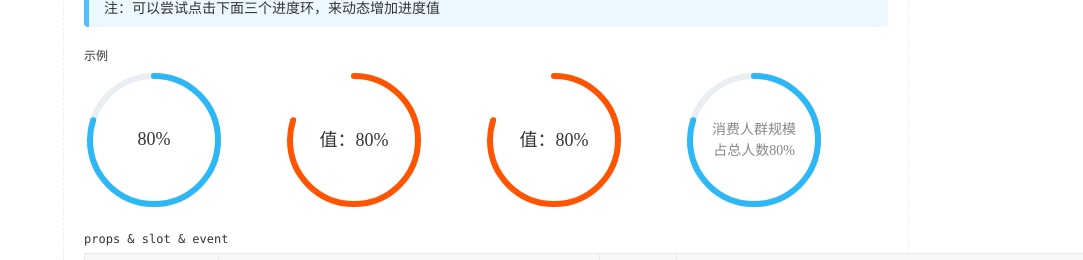
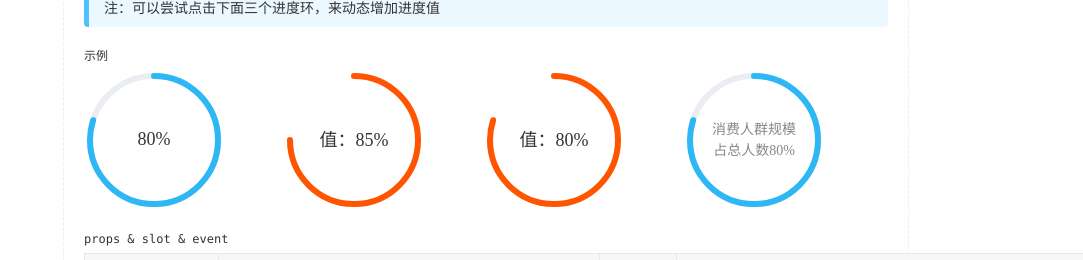
Before and after one commit to kule2018/qiaodaima.github.io, a Vue app: page / in a window 1280 px wide. Shown: the part 284-544 px from the top of the page, without its empty margins (197-1280 px from the left). Built offline with nearby package versions, Linux system fonts and the light colour scheme.

Commit message:
优化进度环组件

```diff
--- a/examples/doc-progress-circle.vue
+++ b/examples/doc-progress-circle.vue
@@ -20,15 +20,13 @@
 
       <progress-circle
         :size="140"
-        :percent="percent"
+        :percent="75"
         :trail-color="'transparent'"
         :stroke-color="'#ff5500'"
         :text="{show: false}"
-        :speed="0"
-        @click.native="percentIncrease">
+        :speed="0">
         <p slot="content">
-          <span v-if="percent !== 100" style="font-size: 18px;">值：{{percent}}%</span>
-          <span v-else style="font-size: 20px; color: #5cb85c">ok</span>
+          <span style="font-size: 18px;">值：85%</span>
         </p>
       </progress-circle>
 
@@ -40,7 +38,7 @@
         :text="{show: false}"
         @click.native="percentIncrease">
         <p slot="content">
-          <span v-if="percent !== 100" style="font-size: 18px;">值：{{percentTemp}}%</span>
+          <span v-if="percentTemp !== 100" style="font-size: 18px;">值：{{percentTemp}}%</span>
           <span v-else style="font-size: 20px; color: #5cb85c">ok</span>
         </p>
       </progress-circle>
@@ -145,16 +143,23 @@
       };
     },
     mounted() {
-      let _this = this;
-      let timer = setInterval(function() {
-        if(++_this.percentTemp >= _this.percent) {
-          clearInterval(timer);
-        }
-      }, 15);
+      this.percentTempFn();
     },
     methods: {
       percentIncrease() {
+        let _this = this;
+
         this.percent = (this.percent + 10) > 100 ? 0 : (this.percent + 10);
+        this.percentTempFn();
+      },
+      percentTempFn() {
+        let _this = this;
+        let timer = null;
+
+        _this.percentTemp = 0;
+        timer = setInterval(function() {
+          _this.percentTemp >= _this.percent ? clearInterval(timer) : _this.percentTemp++;
+        }, 15);
       }
     }
   };
--- a/src/components/progress-circle/main.vue
+++ b/src/components/progress-circle/main.vue
@@ -93,14 +93,11 @@
 
           timer = setInterval(function() {
             draw(count);
-
-            if(++count > _this.percent) {
-              clearInterval(timer);
-            }
+            count >= _this.percent ? clearInterval(timer) : count++;
           }, _this.speed);
         };
 
-        // 线条末端圆头、绘制文字的样式
+        // 线条末端圆头、文字样式设定
         conText.font = _this.text.font;
         conText.textAlign = 'center';
         conText.textBaseline = 'middle';
```
